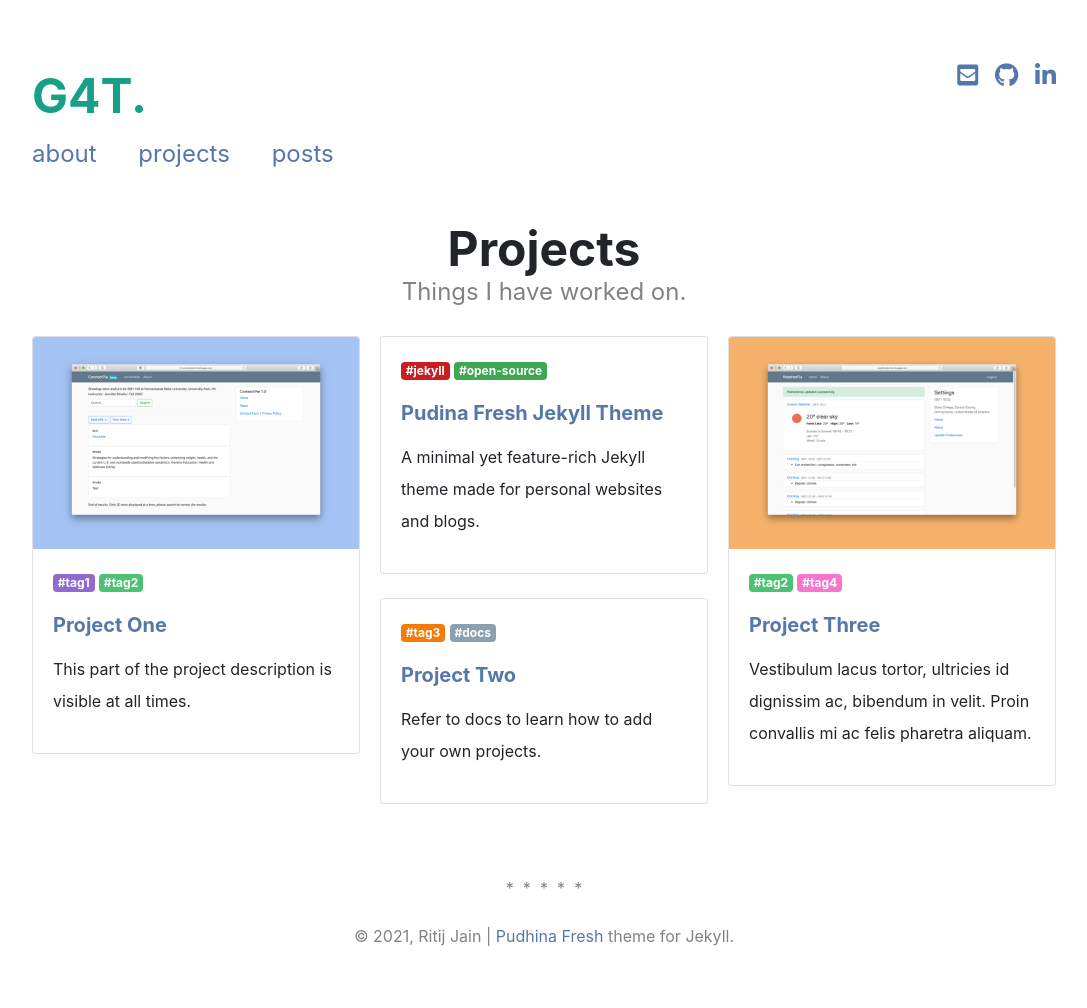
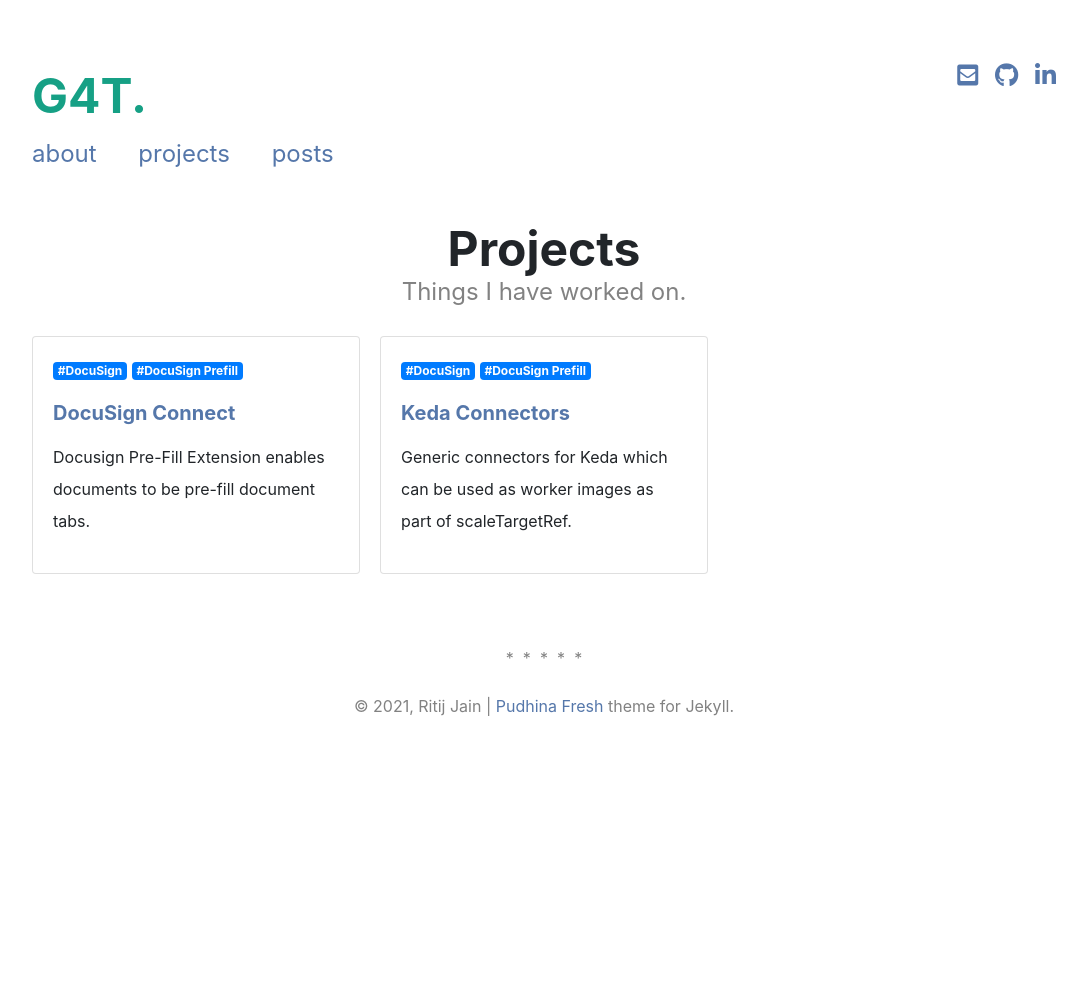
Before and after one commit to girishg4t/girishg4t.github.io, a Jekyll site: the page built from pages/projects.html, in a window 1280 px wide. Shown: the whole page, without its empty margins (96-1183 px from the left). Built offline with Jekyll 4.4.1, drawn with Linux system fonts in a browser that asks for light colours; nearby versions of some CDN libraries; a style sheet for code colours, icons or effects is not loaded; after the commit the page ends 900 px from its top, so only the background shows below that.

Commit message:
added projects

```diff
--- a/_data/projects.yml
+++ b/_data/projects.yml
@@ -1,53 +1,25 @@
-- name: Project One # Project name, also used as heading
-  id: p1 # Project id, must be unique amongst the projects
-  img_src: /assets/img/connectpie-page.png # Optional image
-  description_less: > # Description shown at all times
-    <p>This part of the project description is visible at all times.</p>
-  description_more: > # Description shown only when the project card is expanded
-    <p>This part is only seen when you click on the project card.</p>
-
-    <a href="https://github.com" target="_blank" class="btn btn-dark mb-1"><i class="fas fa-code-branch"></i> &nbsp Repository</a>
-    <a href="/" target="_blank" class="btn btn-dark mb-1"><i class="fas fa-align-right"></i> &nbsp Blog Post</a>
-
-  tags: [tag1, tag2] # A list of tags
-
-- name: Pudina Fresh Jekyll Theme
-  id: pf
+- name: DocuSign Connect
+  id: p1
   img_src:
   description_less: >
-    <p>A minimal yet feature-rich Jekyll theme made for personal websites and blogs.</p>
+    <p>Docusign Pre-Fill Extension enables documents to be pre-fill document tabs.</p>
   description_more: >
-    <p>This site uses <a href="https://github.com/ritijjain/pudhina-fresh">Pudhina Fresh</a> theme.</p>
+    <p>I allows to pre fill documesnts from multiple data sources (SAML, API, databases, etc.).</p>
 
-    <a href="https://github.com/ritijjain/pudhina-fresh" target="_blank" class="btn btn-dark mb-1"><i class="fas fa-code-branch"></i> &nbsp Repository</a>
-    <a href="https://ritijjain.com/2020/09/12/pudhina-fresh.html" target="_blank" class="btn btn-dark mb-1"><i class="fas fa-align-right"></i> &nbsp Blog Post</a>
+    <a href="https://github.com/lingkio/docusign-connect" target="_blank" class="btn btn-dark mb-1"><i class="fas fa-code-branch"></i> &nbsp Repository</a>
+    <a href="https://github.com/lingkio/docusign-connect/blob/main/README.md" target="_blank" class="btn btn-dark mb-1"><i class="fas fa-align-right"></i> &nbsp Blog Post</a>
 
-  tags: [jekyll, open-source]
+  tags: [DocuSign, DocuSign Prefill]
 
-- name: Project Two
+- name: Keda Connectors
   id: p2
   img_src:
   description_less: >
-    <p>Refer to docs to learn how to add your own projects.</p>
+    <p>Generic connectors for Keda which can be used as worker images as part of scaleTargetRef.</p>
   description_more: >
-    <p>Lorem ipsum dolor sit amet, consectetur adipiscing elit.</p>
+    <p>Keda is a Kubernetes-based Event Driven Autoscaler which enables you to scale containers for processing events based on number of events.</p>
 
-    <a href="/" target="_blank" class="btn btn-dark mb-1"><i class="fas fa-link"></i> &nbsp View Project</a>
-    <a href="https://github.com" target="_blank" class="btn btn-dark mb-1"><i class="fas fa-code-branch"></i> &nbsp Repository</a>
-    <a href="/" target="_blank" class="btn btn-dark mb-1"><i class="fas fa-align-right"></i> &nbsp Blog Post</a>
+    <a href="https://github.com/fission/keda-connectors" target="_blank" class="btn btn-dark mb-1"><i class="fas fa-code-branch"></i> &nbsp Repository</a>
+    <a href="https://github.com/fission/keda-connectors/blob/master/README.md" target="_blank" class="btn btn-dark mb-1"><i class="fas fa-align-right"></i> &nbsp Blog Post</a>
 
-  tags: [tag3, docs]
-
-- name: Project Three
-  id: p3
-  img_src: /assets/img/weatherpie-page.png
-  description_less: >
-    <p>Vestibulum lacus tortor, ultricies id dignissim ac, bibendum in velit. Proin convallis mi ac felis pharetra aliquam.</p>
-  description_more: >
-    <p>Lorem ipsum dolor sit amet, consectetur adipiscing elit.</p>
-
-    <a href="/" target="_blank" class="btn btn-dark mb-1"><i class="fas fa-link"></i> &nbsp View Project</a>
-    <a href="https://github.com" target="_blank" class="btn btn-dark mb-1"><i class="fas fa-code-branch"></i> &nbsp Repository</a>
-    <a href="/" target="_blank" class="btn btn-dark mb-1"><i class="fas fa-align-right"></i> &nbsp Blog Post</a>
-
-  tags: [tag2, tag4]
+  tags: [DocuSign, DocuSign Prefill]
```
